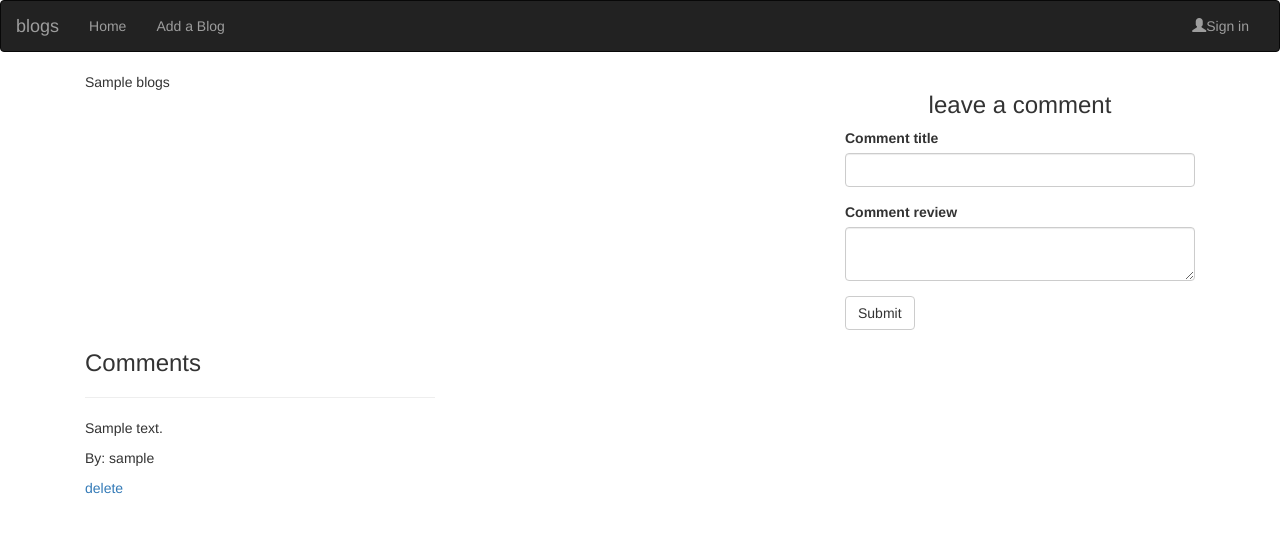
After one commit to patrickrop-cloud/blogs, a Flask app: template app/templates/new_comment.html in a window 1280 px wide. The commit adds this page. Shown: the top 533 px of the page. Run offline with Flask 2, Linux system fonts and the light colour scheme; the template is opened without the code that fills it: values that come from a table or form of the project are taken from there, most other values are stand-ins (such as "Sample title", 1, 10 or a date in 2020); parts of the project's set-up code (start-up, migrations or seed data) failed here and were passed over; some libraries are stand-ins or nearby versions.

Commit message:
addnew blog and comments template

```diff
--- a/app/templates/navbar.html
+++ b/app/templates/navbar.html
@@ -23,7 +23,6 @@
                       Add a Blog
                   </a></li>
                 </ul>
-
                 <ul class="nav navbar-nav navbar-right">
                   {% if current_user.is_authenticated %}
                   <li><a href="{{url_for('main.profile',uname=current_user.username)}}">Profile</a></li>
@@ -33,12 +32,7 @@
                   {%endif%}
                 </ul>
             </div>
-
         </div>
     </div>
-
-
-
-
   </body>
 </html>
--- /dev/null
+++ b/app/templates/new_comment.html
@@ -0,0 +1,32 @@
+{% extends 'base.html'%}
+{% import "bootstrap/wtf.html" as wtf %}
+
+{% block styles%}
+{{ super() }}
+<link rel="stylesheet" href="{{url_for('static',filename='css/index.css')}}">
+{% endblock %}
+
+{% block content %}
+    <div class="container">
+
+        <div class="col-md-8">
+            {{blogs}}
+        </div>
+        <div class="col-md-4">
+                <h3 class="text-center">leave a comment</h3>
+            {{ wtf.quick_form(comment_form) }}
+        </div>
+
+
+        <div class="col-md-4">
+            <h3 class="mt-3 pb-3">Comments</h3>
+            <hr>
+            {%for comment in blog_comment[::-1]%}
+            <p>{{comment.content}}</p>
+
+            <p> By: {{comment.user.username}}</p>
+            <a href="{{url_for('main.deleteComment',id = comment.id)}}">delete</a>
+            {%endfor%}
+    </div>
+
+{% endblock %}
```
Also changed, not shown: app/templates/new_blog.html (added, +26 -0 lines), app/templates/updateBlog.html (added), app/templates/user_post.html (added).
